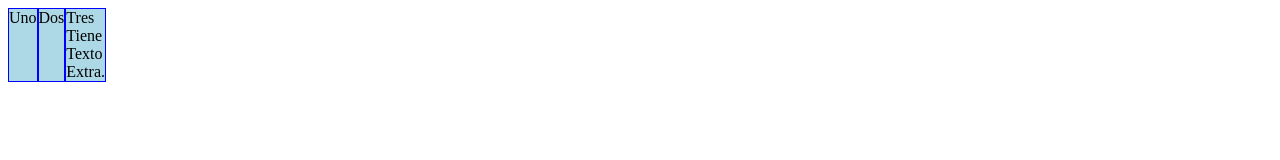
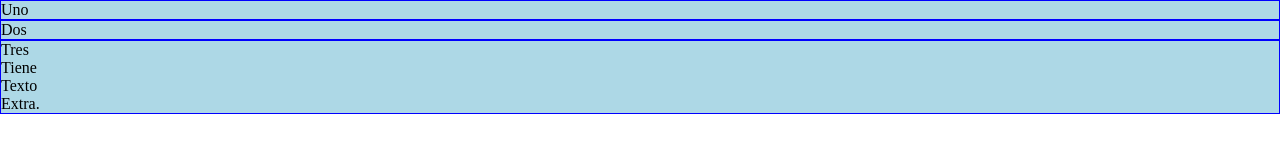
Before and after one commit to ej3mplo/ejemplo--css-flexbox, a plain HTML site: page el-contenedor-flex/index.html in a window 1280 px wide. Drawn offline with Linux system fonts and the light colour scheme.

Commit message:
cambiar flex-direction

```diff
--- a/el-contenedor-flex/index.css
+++ b/el-contenedor-flex/index.css
@@ -1,7 +1,19 @@
+html, body {
+    margin: 0;
+    padding: 0;
+}
+
 .box > * {
    background: lightblue;
    border: 1px solid blue;
 }
 .box {
-    display: flex;
+  display: flex;
+  /**
+  * Valores por defecto:
+  *  flex-direction: row; (row | row-reverse | column | column-reverse)
+  *  flex-basis:     auto;
+  *  flex-wrap:      nowrap;
+  */
+  flex-direction: column;
 }
```
